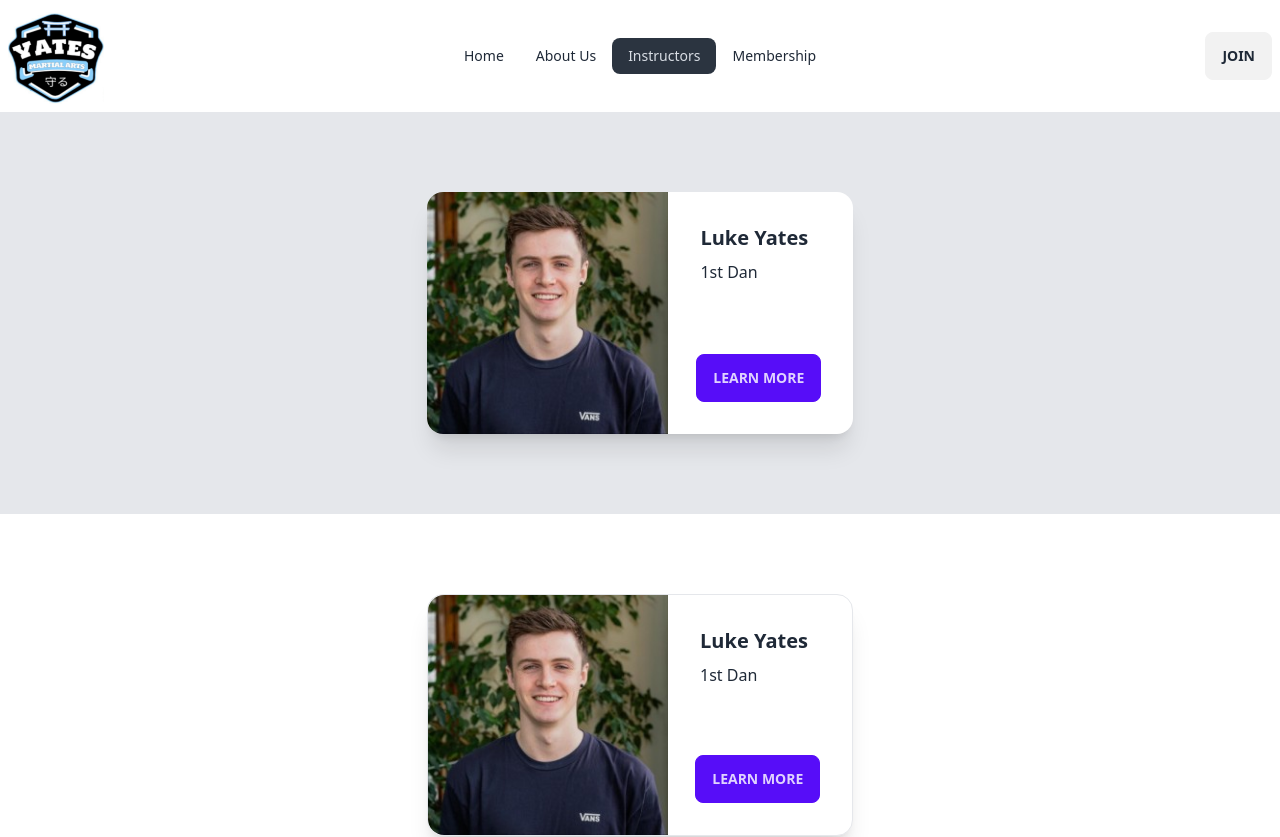
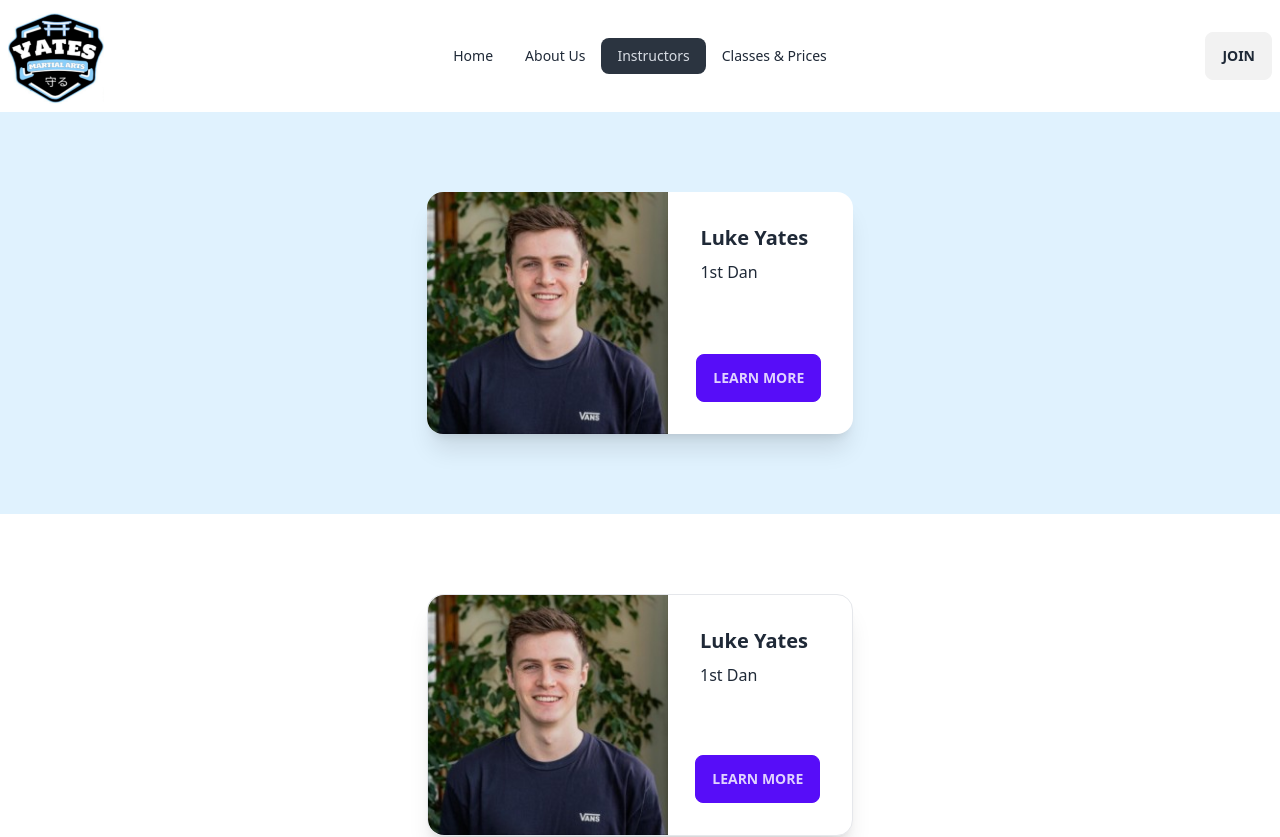
Before and after one commit to brandonscott4/yates-martial-arts, a React (Vite) app in the folder frontend/: page /instructors in a window 1280 px wide. Shown: the top 837 px of the page. Built offline with nearby package versions, Linux system fonts and the light colour scheme.

Commit message:
call to action added on home page

```diff
--- a/frontend/src/components/Navbar.jsx
+++ b/frontend/src/components/Navbar.jsx
@@ -24,11 +24,15 @@ function Navbar() {
                 <NavLink to="/instructors">Instructors</NavLink>
               </li>
               <li>
-                <NavLink to="/membership">Membership</NavLink>
+                <NavLink to="/membership">Classes & Prices</NavLink>
               </li>
             </ul>
           </div>
-          <img src="/logo.jpg" alt="logo" className=" h-24 w-24" />
+          <img
+            src="/logo.jpg"
+            alt="logo"
+            className=" h-16 w-16 lg:h-24 lg:w-24 "
+          />
         </div>
         <div className="navbar-center hidden lg:flex">
           <ul className="menu menu-horizontal px-1">
@@ -42,7 +46,7 @@ function Navbar() {
               <NavLink to="/instructors">Instructors</NavLink>
             </li>
             <li>
-              <NavLink to="/membership">Membership</NavLink>
+              <NavLink to="/membership">Classes & Prices</NavLink>
             </li>
           </ul>
         </div>
--- a/frontend/src/routes/Home.jsx
+++ b/frontend/src/routes/Home.jsx
@@ -16,6 +16,10 @@ function Home() {
             Lorem ipsum dolor sit amet, consectetur adipisicing elit.
             Accusantium nostrum, rem.
           </p>
+
+          <button className="btn bg-sky-300 w-36 mt-4 hover:bg-sky-400 border-0">
+            Join Us
+          </button>
         </div>
       </div>
 
--- a/frontend/src/routes/Instructors.jsx
+++ b/frontend/src/routes/Instructors.jsx
@@ -2,7 +2,7 @@ function Instructors() {
   return (
     <>
       <div className="flex flex-col items-center">
-        <div className="bg-gray-200 py-20 w-full flex justify-center">
+        <div className=" py-20 w-full flex justify-center bg-sky-100">
           <div className="card lg:card-side bg-base-100 shadow-xl lg:w-1/3">
             <figure>
               <img src="/portrait.jpeg" alt="Album" />
@@ -32,7 +32,7 @@ function Instructors() {
           </div>
         </div>
 
-        <div className="bg-gray-200 py-20 w-full flex justify-center">
+        <div className=" py-20 w-full flex justify-center bg-sky-100">
           <div className="card lg:card-side bg-base-100 shadow-xl lg:w-1/3">
             <figure>
               <img src="/portrait.jpeg" alt="Album" />
```
